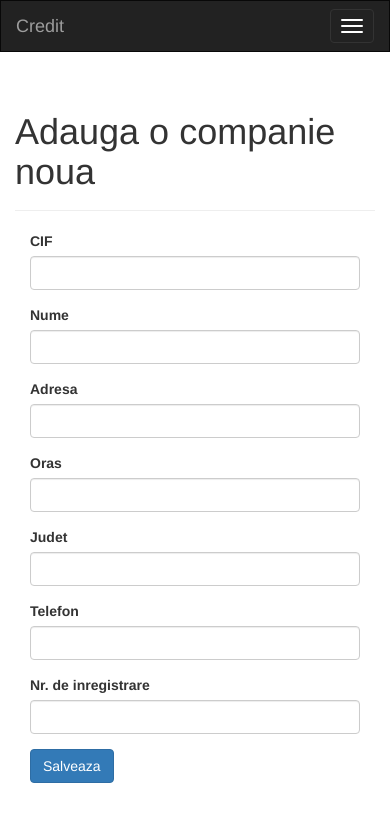
After one commit to gmuj/credit-project, a Flask app: page /admin/companies/add in a window 390 px wide. The commit adds this page. Shown: the top 822 px of the page. Run offline with Flask 2, Linux system fonts and the light colour scheme; a user stored in the database is signed in; tables that the repository leaves empty hold one stand-in row (values such as "Sample post"); some libraries are stand-ins or nearby versions.

Commit message:
Add support for companies (WIP)

```diff
--- a/app/admin/forms.py
+++ b/app/admin/forms.py
@@ -15,3 +15,14 @@ class AddAgencyForm(BaseAgencyForm):
 class EditAgencyForm(BaseAgencyForm):
     update = SubmitField('Update agency')
     delete = SubmitField('Delete agency')
+
+
+class AddCompanyForm(Form):
+    cif = StringField('CIF', validators=[DataRequired(), Length(1, 64)])
+    name = StringField('Nume', validators=[DataRequired(), Length(1, 64)])
+    address = StringField('Adresa', validators=[DataRequired(), Length(1, 64)])
+    city = StringField('Oras', validators=[DataRequired(), Length(1, 64)])
+    state = StringField('Judet', validators=[DataRequired(), Length(1, 64)])
+    phone = StringField('Telefon', validators=[DataRequired(), Length(1, 64)])
+    registration_id = StringField('Nr. de inregistrare', validators=[DataRequired(), Length(1, 64)])
+    submit = SubmitField('Salveaza')
--- a/app/admin/views.py
+++ b/app/admin/views.py
@@ -4,9 +4,9 @@ from flask.ext.login import login_required
 
 from . import admin
 from .. import db
-from app.models import UserActivity, UserVacancy
+from app.models import UserActivity, UserVacancy, Company
 from ..models import Agency, User, Role
-from .forms import AddAgencyForm, EditAgencyForm
+from .forms import AddAgencyForm, EditAgencyForm, AddCompanyForm
 
 
 @admin.route('/agency/add', methods=['GET', 'POST'])
@@ -79,3 +79,28 @@ def list_current_activities(page=1):
 def list_vacancies(page=1):
     vacancies = UserVacancy.query.paginate(page, 10, False)
     return render_template("admin/list_vacancies.html", vacancies=vacancies)
+
+
+@admin.route('/companies/add', methods=['GET', 'POST'])
+@login_required
+def add_company():
+    form = AddCompanyForm()
+    if form.validate_on_submit():
+        company = Company(name=form.name.data,
+                            address=form.address.data)
+        db.session.add(company)
+        db.session.commit()
+        flash('Compania {} a fost adaugata.'.format(company.name))
+        return redirect(url_for('main.index'))
+    return render_template("admin/add_company.html", form=form)
+
+
+@admin.route('/companies/search/<term>', methods=['GET'])
+@admin.route('/companies/search/<term>/<int:page>', methods=['GET', 'POST'])
+@login_required
+def list_companies(term, page=1):
+    companies = Company.query.filter(Company.cif.like('{}%').format(term) |
+                                     Company.name.like('{}%').format(term) |
+                                     Company.registration_id.like('{}%').format(term))\
+                             .paginate(page, 10, False)
+    return render_template("admin/list_companies.html", companies=companies)
--- a/app/models.py
+++ b/app/models.py
@@ -44,6 +44,17 @@ class UserVacancy(db.Model):
     user = relationship("User")
     first_day = db.Column(db.Date())
     last_day = db.Column(db.Date())
+
+
+class Company(db.Model):
+    id = db.Column(db.Integer, primary_key=True)
+    cif = db.Column(db.String(64), unique=True, index=True)
+    name = db.Column(db.String(64), index=True)
+    address = db.Column(db.String(128))
+    city = db.Column(db.String(64))
+    state = db.Column(db.String(64))
+    phone = db.Column(db.String(64))
+    registration_id = db.Column(db.String(64), index=True)
 
 
 class Role:
--- /dev/null
+++ b/app/templates/admin/add_company.html
@@ -0,0 +1,13 @@
+{% extends "base.html" %}
+{% import "bootstrap/wtf.html" as wtf %}
+
+{% block title %}Adauga o companie noua{% endblock %}
+
+{% block page_content %}
+<div class="page-header">
+    <h1>Adauga o companie noua</h1>
+</div>
+<div class="col-md-4">
+    {{ wtf.quick_form(form) }}
+</div>
+{% endblock %}
--- a/app/templates/base.html
+++ b/app/templates/base.html
@@ -47,9 +47,23 @@
                                 <li><a href="{{ url_for('admin.list_agencies') }}">Lista agentii</a></li>
                             </ul>
                         </li>
-                        <li><a href="{{ url_for('agent.list_appointments') }}">Cereri de programare</a></li>
-                        <li><a href="{{ url_for('admin.list_vacancies') }}">Cereri concediu</a></li>
-                        <li><a href="{{ url_for('agent.add_vacancy') }}">Cerere concediu</a></li>
+                        <li class="dropdown">
+                            <a href="#" class="dropdown-toggle" data-toggle="dropdown">
+                                Concedii <b class="caret"></b>
+                            </a>
+                            <ul class="dropdown-menu">
+                                <li><a href="{{ url_for('admin.list_vacancies') }}">Lista de cereri</a></li>
+                            </ul>
+                        </li>
+                        <li class="dropdown">
+                            <a href="#" class="dropdown-toggle" data-toggle="dropdown">
+                                Companii <b class="caret"></b>
+                            </a>
+                            <ul class="dropdown-menu">
+                                <li><a href="{{ url_for('admin.add_company') }}">Adauga companie</a></li>
+                            </ul>
+                        </li>
+                        <li><a href="{{ url_for('agent.list_appointments') }}">Programari</a></li>
                     {% else %}
                         <li><a href="{{ url_for('agent.list_appointments') }}">Cereri de programare</a></li>
                         <li><a href="{{ url_for('agent.add_vacancy') }}">Cerere concediu</a></li>
```
Also changed, not shown: app/templates/admin/list_companies.html (added, +19 -0 lines), migrations/versions/bddcd99a47c_.py (added, +45 -0 lines).
